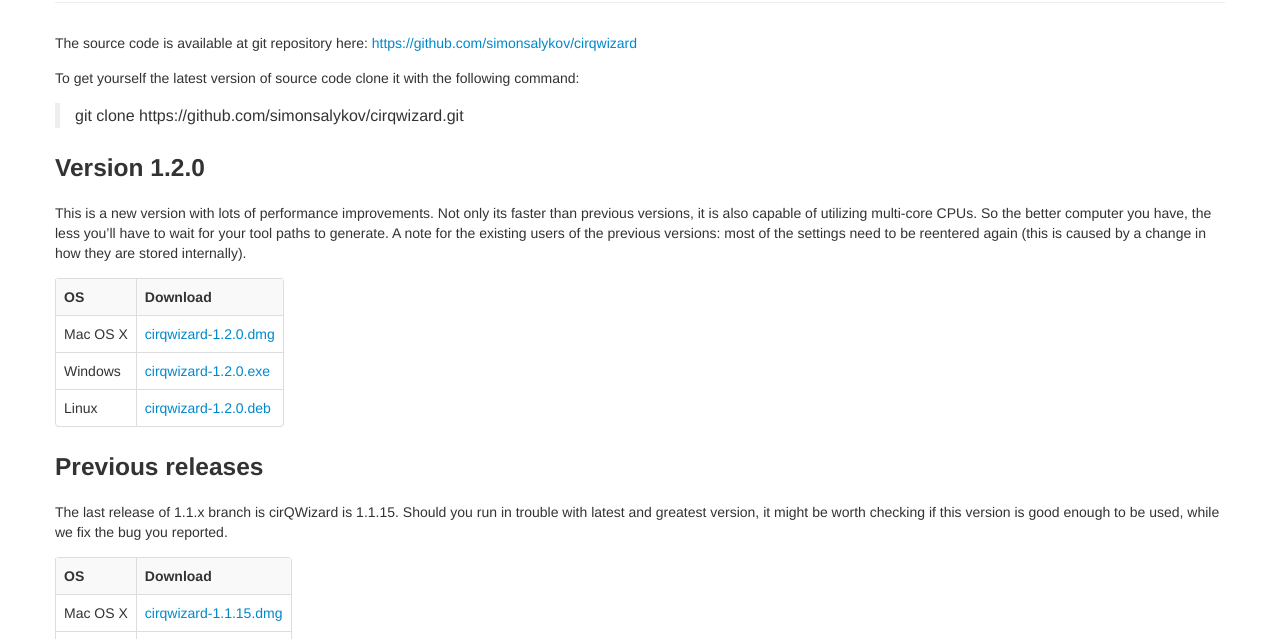
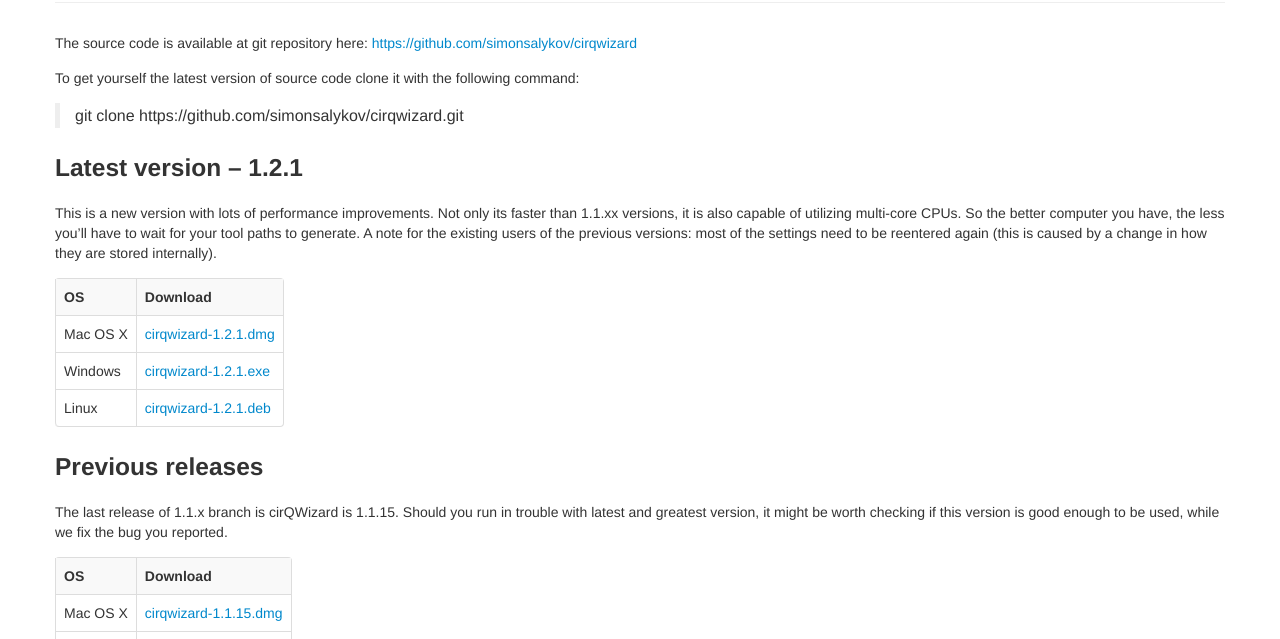
Before and after one commit to simonsalykov/cirqwizard, a plain HTML site: page downloads/index.html in a window 1280 px wide. Shown: the part 144-783 px from the top of the page. Drawn offline with Linux system fonts and the light colour scheme.

Commit message:
Site updated at 2014-03-06 14:29:59 UTC

```diff
--- a/atom.xml
+++ b/atom.xml
@@ -4,7 +4,7 @@
   <title><![CDATA[cirQWizard]]></title>
   <link href="http://simonsalykov.github.io//github/atom.xml" rel="self"/>
   <link href="http://simonsalykov.github.io//github/"/>
-  <updated>2014-03-04T11:10:07+01:00</updated>
+  <updated>2014-03-06T15:29:52+01:00</updated>
   <id>http://simonsalykov.github.io//github/</id>
   <author>
     <name><![CDATA[Simon Salykov]]></name>
--- a/downloads/index.html
+++ b/downloads/index.html
@@ -116,8 +116,8 @@
 <blockquote>
 <p>git clone https://github.com/simonsalykov/cirqwizard.git</p>
 </blockquote>
-<h3>Version 1.2.0</h3>
-<p>This is a new version with lots of performance improvements. Not only its faster than previous versions, it is also capable of utilizing multi-core CPUs. So the better computer you have, the less you&#8217;ll have to wait for your tool paths to generate. A note for the existing users of the previous versions: most of the settings need to be reentered again (this is caused by a change in how they are stored internally).</p>
+<h3>Latest version &#8211; 1.2.1</h3>
+<p>This is a new version with lots of performance improvements. Not only its faster than 1.1.xx versions, it is also capable of utilizing multi-core CPUs. So the better computer you have, the less you&#8217;ll have to wait for your tool paths to generate. A note for the existing users of the previous versions: most of the settings need to be reentered again (this is caused by a change in how they are stored internally).</p>
 <table class="table table-bordered ">
 	<tr>
 		<th>OS </th>
@@ -125,15 +125,15 @@
 	</tr>
 	<tr>
 		<td> Mac OS X </td>
-		<td> <a href="https://github.com/simonsalykov/cirqwizard/releases/download/v1.2.0/cirQWizard-1.2.0.dmg">cirqwizard-1.2.0.dmg</a> </td>
+		<td> <a href="https://github.com/simonsalykov/cirqwizard/releases/download/v1.2.1/cirQWizard-1.2.1.dmg">cirqwizard-1.2.1.dmg</a> </td>
 	</tr>
 	<tr>
 		<td> Windows </td>
-		<td> <a href="https://github.com/simonsalykov/cirqwizard/releases/download/v1.2.0/cirQWizard-1.2.0.exe">cirqwizard-1.2.0.exe</a> </td>
+		<td> <a href="https://github.com/simonsalykov/cirqwizard/releases/download/v1.2.1/cirQWizard-1.2.1.exe">cirqwizard-1.2.1.exe</a> </td>
 	</tr>
 	<tr>
 		<td> Linux </td>
-		<td> <a href="https://github.com/simonsalykov/cirqwizard/releases/download/v1.2.0/cirQWizard-1.2.0.deb">cirqwizard-1.2.0.deb</a> </td>
+		<td> <a href="https://github.com/simonsalykov/cirqwizard/releases/download/v1.2.1/cirQWizard-1.2.1.deb">cirqwizard-1.2.1.deb</a> </td>
 	</tr>
 </table>
 <h3>Previous releases</h3>
--- a/sitemap.xml
+++ b/sitemap.xml
@@ -96,7 +96,7 @@
     </url>
     <url>
         <loc>http://simonsalykov.github.io//github/downloads/</loc>
-        <lastmod>2014-03-04T11:08:07+01:00</lastmod>
+        <lastmod>2014-03-06T15:29:37+01:00</lastmod>
     </url>
     <url>
         <loc>http://simonsalykov.github.io//github/features/contour_milling.html</loc>
```
